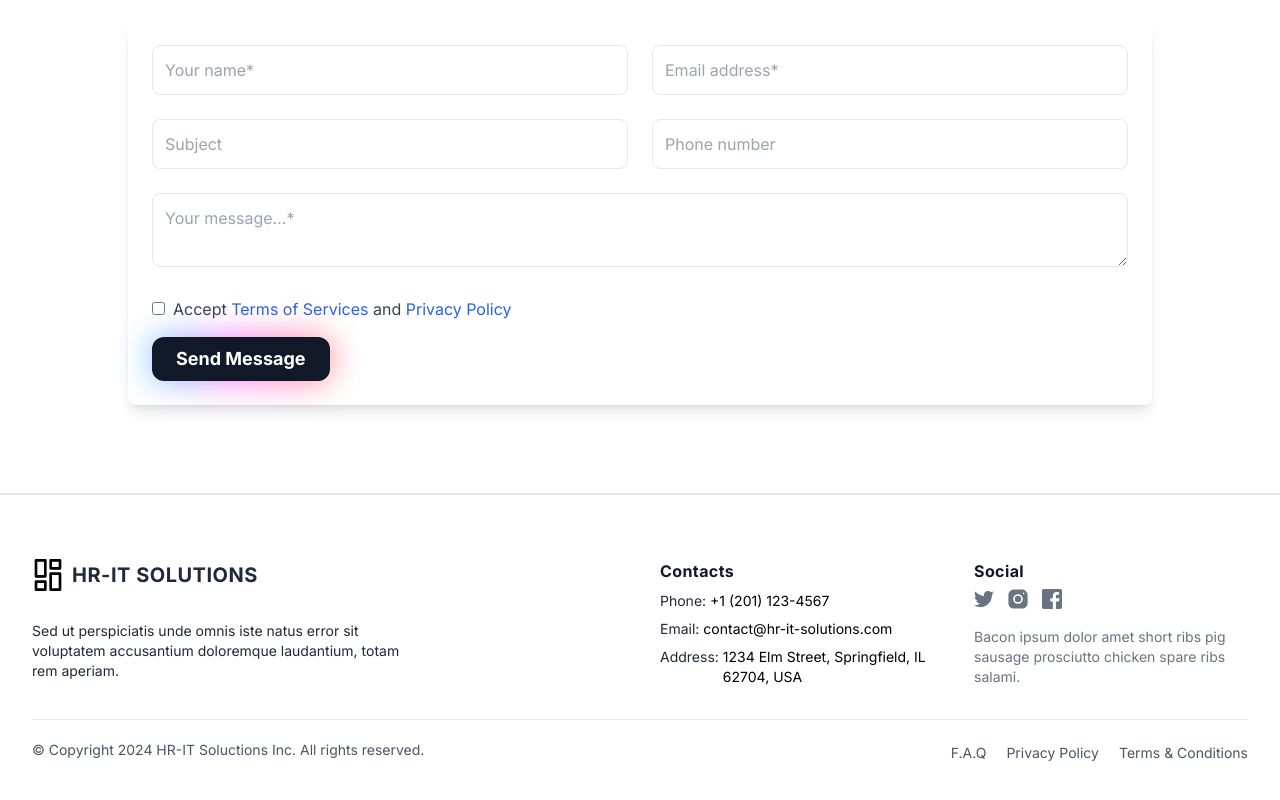
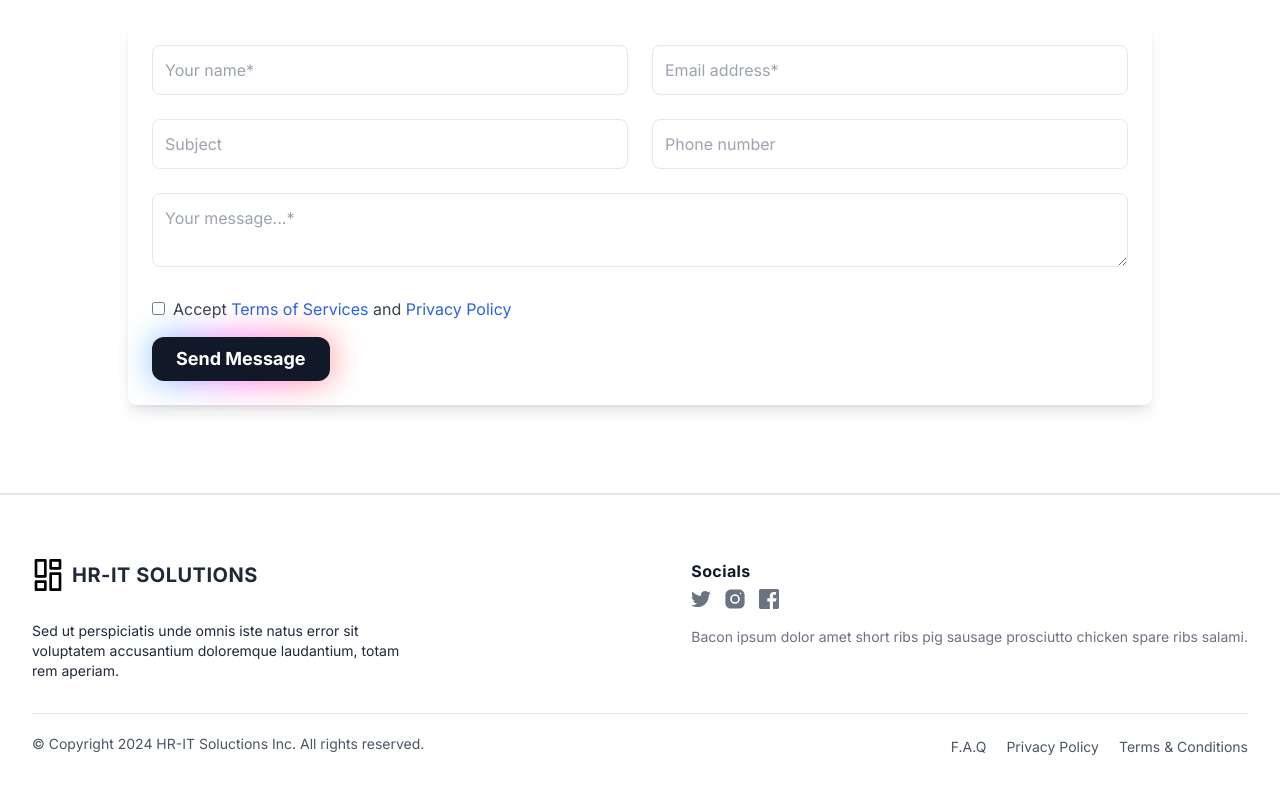
Before and after one commit to akash9676/HR-IT-Website, a Next.js app: page / in a window 1280 px wide. Shown: the part 3313-4113 px from the top of the page. Built offline with nearby package versions, Linux system fonts and the light colour scheme.

Commit message:
Updated footer

```diff
--- a/app/components/Footer.tsx
+++ b/app/components/Footer.tsx
@@ -6,7 +6,7 @@ const Footer = () => {
     return (
         <section id="about" className="border-t-2">
             <div className="px-4 pt-16  mx-auto sm:max-w-xl md:max-w-full lg:max-w-screen-xl md:px-24 lg:px-8">
-                <div className="grid gap-10 row-gap-6 mb-8 sm:grid-cols-2 lg:grid-cols-4">
+                <div className="flex flex-row mb-8">
                     <div className="sm:col-span-2">
                         <a
                             href="/"
@@ -46,7 +46,7 @@ const Footer = () => {
                             </p>
                         </div>
                     </div>
-                    <div className="space-y-2 text-sm">
+                    {/* <div className="space-y-2 text-sm">
                         <p className="text-base font-bold tracking-wide text-gray-900">
                             Contacts
                         </p>
@@ -76,10 +76,11 @@ const Footer = () => {
                             <p className="mr-1 text-gray-800">Address:</p>
                             <p>1234 Elm Street, Springfield, IL 62704, USA</p>
                         </div>
-                    </div>
+                    </div> */}
+                    <div className="flex-1"></div>
                     <div>
                         <span className="text-base font-bold tracking-wide text-gray-900">
-                            Social
+                            Socials
                         </span>
                         <div className="flex items-center mt-1 space-x-3">
                             <a
```
